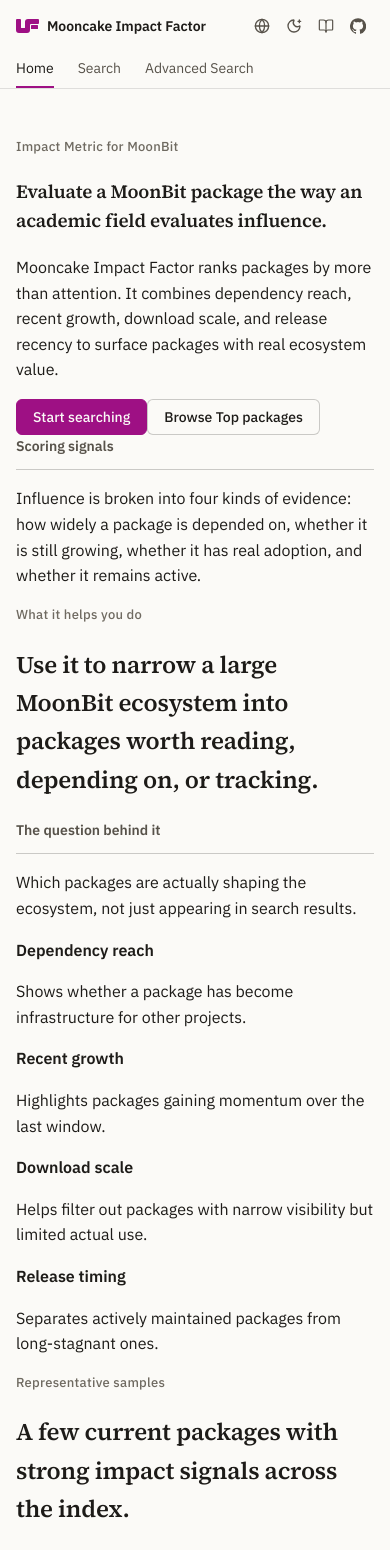
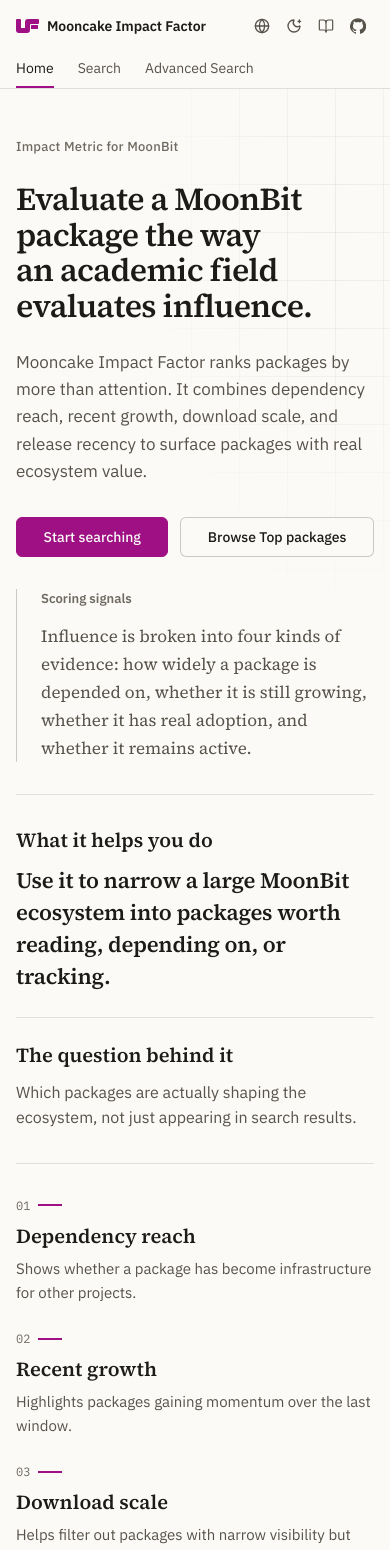
Before and after one commit to Luna-Flow/mooncake_impact_factor, a Next.js app: page / in a window 390 px wide. Shown: the top 1550 px of the page. Built offline with nearby package versions, Linux system fonts and the light colour scheme.

Commit message:
style(web): restyle the landing page
Set the hero as the statement of the documentation home page over a faint
measuring grid, the method as library-style rows with hairlines, the four
signals as numbered columns and the sample packages as ruled columns
without boxes.

```diff
--- a/web/app.css
+++ b/web/app.css
@@ -6,3 +6,4 @@
 
 @import "./tokens.css";
 @import "./base.css";
+@import "./landing.css";
--- /dev/null
+++ b/web/landing.css
@@ -0,0 +1,391 @@
+/* Landing: a statement, then the method as a table of contents, then sample
+   packages. Follows the home and library pages of the documentation site. */
+
+.screen--landing {
+  display: grid;
+  gap: 0;
+  padding-top: 0;
+}
+
+.screen--landing > section + section {
+  border-top: 1px solid var(--rule);
+}
+
+/* ------------------------------------------------------------ hero */
+
+.landing-hero {
+  position: relative;
+  display: grid;
+  grid-template-columns: minmax(0, 1.65fr) minmax(16rem, 1fr);
+  gap: var(--s7);
+  align-items: end;
+  padding: var(--s9) 0 var(--s8);
+  isolation: isolate;
+}
+
+/* A faint measuring grid, the daylight counterpart of the night field on
+   the documentation home page. */
+.landing-hero::before {
+  content: '';
+  position: absolute;
+  inset: 0 calc(-1 * var(--gutter));
+  z-index: -1;
+  background-image:
+    linear-gradient(var(--rule) 1px, transparent 1px),
+    linear-gradient(90deg, var(--rule) 1px, transparent 1px);
+  background-size: 48px 48px;
+  background-position: -1px -1px;
+  mask-image: radial-gradient(ellipse 70% 80% at 85% 20%, rgb(0 0 0 / 0.55), transparent 70%);
+  -webkit-mask-image: radial-gradient(ellipse 70% 80% at 85% 20%, rgb(0 0 0 / 0.55), transparent 70%);
+  pointer-events: none;
+}
+
+.landing-hero__content {
+  display: grid;
+  gap: var(--s5);
+  max-width: 44rem;
+}
+
+.landing-hero__content h1 {
+  margin: 0;
+  font-size: clamp(2.25rem, 5vw, 3.375rem);
+  line-height: 1.12;
+  letter-spacing: -0.02em;
+  text-wrap: balance;
+}
+
+.landing-hero__lede {
+  margin: 0;
+  max-width: 38rem;
+  color: var(--ink-2);
+  font-size: var(--text-lg);
+  line-height: 1.6;
+}
+
+.landing-hero__actions {
+  display: flex;
+  flex-wrap: wrap;
+  gap: var(--s3);
+  margin-top: var(--s2);
+}
+
+.landing-hero__actions .button {
+  min-height: 40px;
+  padding: 0 var(--s5);
+}
+
+.landing-hero__annotation {
+  display: grid;
+  gap: var(--s3);
+  padding-left: var(--s5);
+  border-left: 1px solid var(--rule-strong);
+}
+
+.landing-hero__annotation .section-label {
+  padding: 0;
+  border: 0;
+  color: var(--ink-3);
+  font-size: var(--text-sm);
+}
+
+.landing-hero__annotation p {
+  margin: 0;
+  color: var(--ink-2);
+  font-family: var(--font-serif);
+  font-size: 1.0625rem;
+  line-height: 1.65;
+}
+
+/* ------------------------------------------------------------ narrative */
+
+.landing-narrative {
+  display: grid;
+  padding: var(--s7) 0;
+}
+
+/* Two rows in the shape of a library category: a heading on the left, the
+   statement on the right, a hairline between them. */
+.landing-narrative__lead,
+.landing-narrative__aside {
+  display: grid;
+  grid-template-columns: 15rem minmax(0, 1fr);
+  column-gap: var(--s6);
+  row-gap: var(--s3);
+  align-items: baseline;
+}
+
+.landing-narrative__aside {
+  margin-top: var(--s6);
+  padding-top: var(--s6);
+  border-top: 1px solid var(--rule);
+}
+
+.landing-narrative__lead .eyebrow,
+.landing-narrative__aside .section-label {
+  padding: 0;
+  border: 0;
+  color: var(--ink);
+  font-family: var(--font-serif);
+  font-size: var(--text-lg);
+  font-weight: 600;
+  line-height: 1.3;
+  letter-spacing: 0;
+}
+
+.landing-narrative__lead h2 {
+  margin: 0;
+  max-width: 40rem;
+  font-size: clamp(1.375rem, 2.4vw, 1.75rem);
+  line-height: 1.45;
+}
+
+.landing-narrative__aside p {
+  margin: 0;
+  max-width: 40rem;
+  color: var(--ink-2);
+  font-size: var(--text-base);
+}
+
+/* ------------------------------------------------------------ signals */
+
+.signal-story {
+  padding: var(--s7) 0;
+}
+
+.signal-story__grid {
+  display: grid;
+  grid-template-columns: repeat(4, minmax(0, 1fr));
+  gap: var(--s6);
+}
+
+.metric-block {
+  display: grid;
+  align-content: start;
+  gap: var(--s2);
+  counter-increment: signal;
+}
+
+.signal-story__grid {
+  counter-reset: signal;
+}
+
+.metric-block__index {
+  display: flex;
+  align-items: center;
+  gap: var(--s2);
+  color: var(--ink-3);
+  font-family: var(--font-mono);
+  font-size: var(--text-xs);
+}
+
+.metric-block__index::before {
+  content: '0' counter(signal);
+}
+
+.metric-block__index::after {
+  content: '';
+  width: 24px;
+  height: 2px;
+  background: var(--accent);
+}
+
+.metric-block strong {
+  font-family: var(--font-serif);
+  font-size: var(--text-lg);
+  font-weight: 600;
+  line-height: 1.3;
+}
+
+.metric-block p {
+  margin: 0;
+  color: var(--ink-2);
+  font-size: 0.9375rem;
+  line-height: 1.6;
+}
+
+/* ------------------------------------------------------------ samples */
+
+.sample-stage {
+  display: grid;
+  gap: var(--s5);
+  padding: var(--s7) 0 0;
+}
+
+.section-heading {
+  display: flex;
+  justify-content: space-between;
+  align-items: end;
+  gap: var(--s5);
+}
+
+.section-heading > div {
+  display: grid;
+  gap: var(--s2);
+  min-width: 0;
+}
+
+.section-heading h2 {
+  margin: 0;
+  font-size: clamp(1.375rem, 2.4vw, 1.75rem);
+  line-height: 1.35;
+}
+
+.section-heading .text-link {
+  flex: none;
+}
+
+.sample-grid {
+  display: grid;
+  grid-template-columns: repeat(3, minmax(0, 1fr));
+  gap: var(--s5);
+}
+
+.sample-card {
+  position: relative;
+  display: grid;
+  grid-template-rows: auto auto 1fr auto;
+  gap: var(--s3);
+  min-width: 0;
+  padding: var(--s4) 0 0;
+  border-top: 1px solid var(--rule-strong);
+  color: var(--ink);
+  text-align: left;
+  cursor: pointer;
+}
+
+.sample-card__head {
+  display: flex;
+  justify-content: space-between;
+  align-items: start;
+  gap: var(--s3);
+}
+
+.sample-card__head strong {
+  min-width: 0;
+  font-family: var(--font-serif);
+  font-size: var(--text-lg);
+  font-weight: 600;
+  line-height: 1.3;
+  overflow-wrap: anywhere;
+}
+
+.sample-card__head svg {
+  flex: none;
+  margin-top: 4px;
+  color: var(--ink-3);
+  transition: transform 120ms ease, color 120ms ease;
+}
+
+.sample-card:hover .sample-card__head strong {
+  color: var(--accent);
+}
+
+.sample-card:hover .sample-card__head svg {
+  color: var(--accent);
+  transform: translate(2px, -2px);
+}
+
+.sample-card p {
+  margin: 0;
+  color: var(--ink-2);
+  font-size: 0.9375rem;
+  line-height: 1.55;
+}
+
+.sample-card__meta {
+  display: grid;
+  grid-template-columns: repeat(2, minmax(0, 1fr));
+  gap: var(--s4);
+  margin: 0;
+  padding-top: var(--s3);
+  border-top: 1px solid var(--rule);
+}
+
+.sample-card__meta div {
+  display: grid;
+  gap: 2px;
+}
+
+.sample-card__meta dt {
+  color: var(--ink-3);
+  font-size: var(--text-xs);
+}
+
+.sample-card__meta dd {
+  margin: 0;
+  font-size: var(--text-lg);
+  font-weight: 500;
+  line-height: 1.2;
+}
+
+/* ------------------------------------------------------------ narrow */
+
+@media (max-width: 1080px) {
+  .landing-hero {
+    grid-template-columns: minmax(0, 1fr);
+    gap: var(--s6);
+    padding: var(--s8) 0 var(--s7);
+  }
+
+  .landing-hero__annotation {
+    max-width: 36rem;
+  }
+
+  .signal-story__grid {
+    grid-template-columns: repeat(2, minmax(0, 1fr));
+  }
+
+  .sample-grid {
+    grid-template-columns: minmax(0, 1fr);
+    gap: var(--s4);
+  }
+}
+
+@media (max-width: 760px) {
+  .landing-narrative {
+    padding: var(--s6) 0;
+  }
+
+  .landing-narrative__lead,
+  .landing-narrative__aside {
+    grid-template-columns: minmax(0, 1fr);
+  }
+
+  .landing-narrative__aside {
+    margin-top: var(--s5);
+    padding-top: var(--s5);
+  }
+
+  .signal-story,
+  .sample-stage {
+    padding-top: var(--s6);
+  }
+
+  .section-heading {
+    flex-direction: column;
+    align-items: start;
+  }
+}
+
+@media (max-width: 560px) {
+  .landing-hero {
+    padding: var(--s7) 0 var(--s6);
+  }
+
+  .landing-hero__content h1 {
+    font-size: 2rem;
+  }
+
+  .landing-hero__lede {
+    font-size: 1.0625rem;
+  }
+
+  .landing-hero__actions .button {
+    flex: 1 1 auto;
+  }
+
+  .signal-story__grid {
+    grid-template-columns: minmax(0, 1fr);
+    gap: var(--s5);
+  }
+}
```
